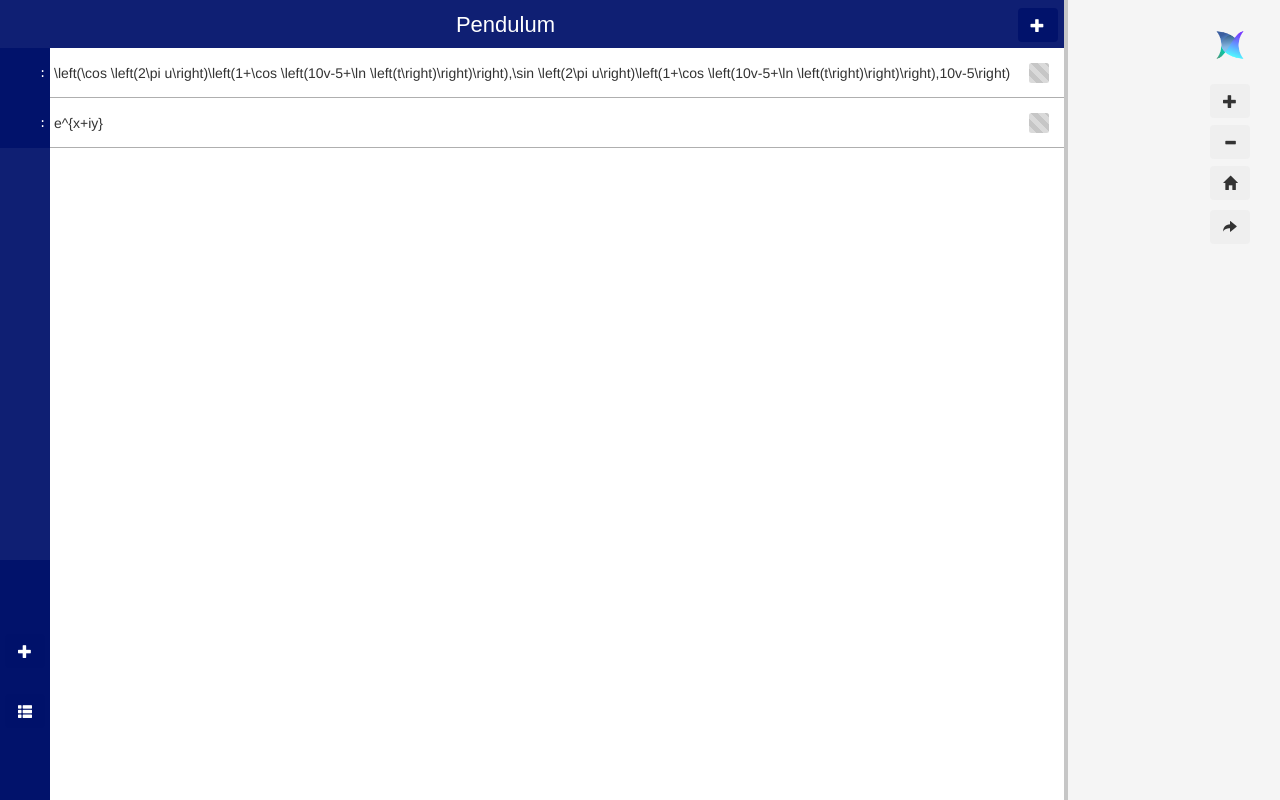
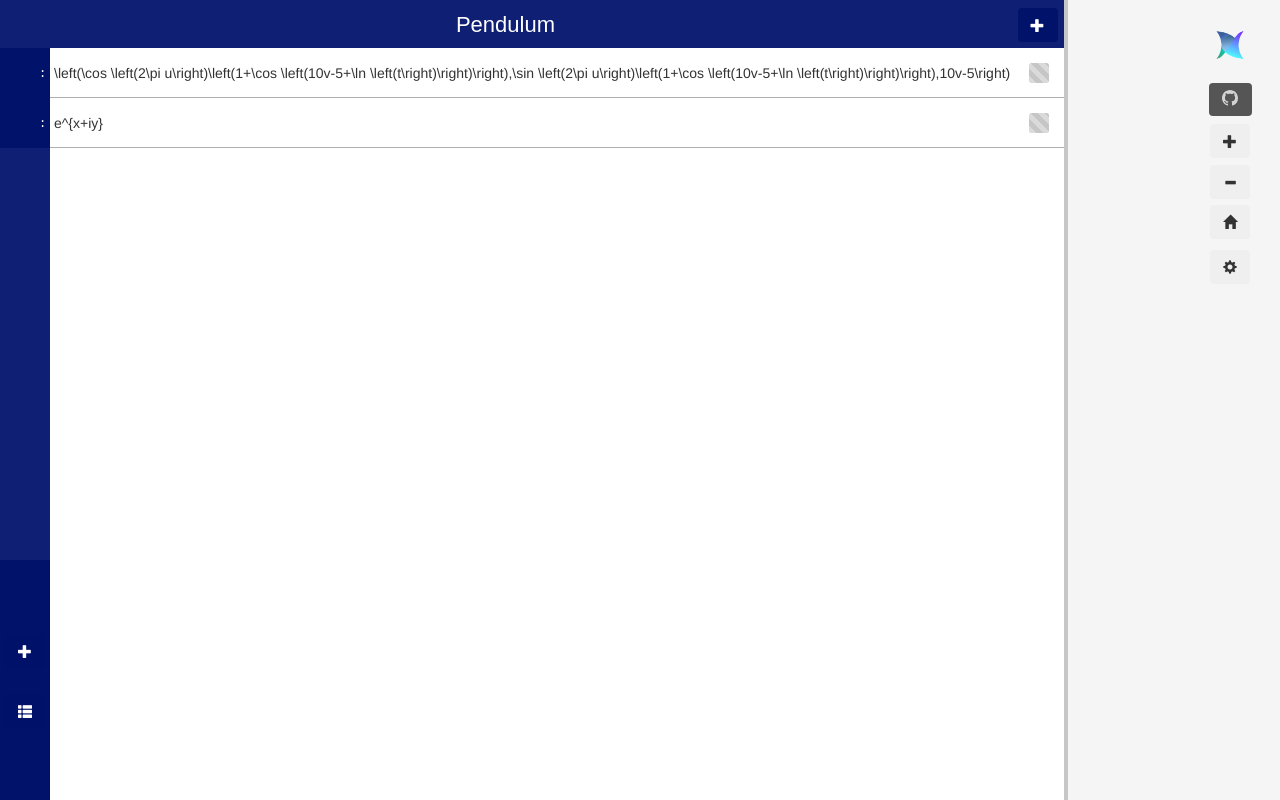
Before and after one commit to jiawei-zhang-a/Pendulum-beta, a website: page src/index.html in a window 1280 px wide. Drawn offline with nearby package versions, Linux system fonts and the light colour scheme; files whose address does not match are found by name; a web font is replaced by a local one.

Commit message:
implement github logo

```diff
--- a/src/index.html
+++ b/src/index.html
@@ -87,10 +87,15 @@
         <div id="utilityPanel">
             <input type="image" id="logo" src="./assets/Cloudnest-pro.png" alt="logo" style="margin-bottom: 10pt;" onclick="window.location.href='http://cloudnest.org'">
             <br>
+            <button id="githubLink" class="btn btn btn-outline-secondary" onclick="window.open('https://github.com/YuelongLi/Pendulum-beta');">
+                <svg xmlns="http://www.w3.org/2000/svg" width="17" height="17" fill="currentColor" class="bi bi-github" viewBox="0 0 17 17">
+                    <path d="M8 0C3.58 0 0 3.58 0 8c0 3.54 2.29 6.53 5.47 7.59.4.07.55-.17.55-.38 0-.19-.01-.82-.01-1.49-2.01.37-2.53-.49-2.69-.94-.09-.23-.48-.94-.82-1.13-.28-.15-.68-.52-.01-.53.63-.01 1.08.58 1.23.82.72 1.21 1.87.87 2.33.66.07-.52.28-.87.51-1.07-1.78-.2-3.64-.89-3.64-3.95 0-.87.31-1.59.82-2.15-.08-.2-.36-1.02.08-2.12 0 0 .67-.21 2.2.82.64-.18 1.32-.27 2-.27.68 0 1.36.09 2 .27 1.53-1.04 2.2-.82 2.2-.82.44 1.1.16 1.92.08 2.12.51.56.82 1.27.82 2.15 0 3.07-1.87 3.75-3.65 3.95.29.25.54.73.54 1.48 0 1.07-.01 1.93-.01 2.2 0 .21.15.46.55.38A8.012 8.012 0 0 0 16 8c0-4.42-3.58-8-8-8z"/>
+                </svg>
+            </button>
             <button id="zoomInBtn" class="btn glyphicon glyphicon-plus" onclick="zoomIn()"></button>
             <button id="zoomOutBtn" class="btn glyphicon glyphicon-minus" onclick="zoomOut()"></button>
             <button id="homeBtn" class="btn glyphicon glyphicon-home" onclick="resetScene()"></button>
-            <button id="graphicsSettings" class="btn glyphicon glyphicon-share-alt" onclick="share()"></button>
+            <button id="graphicsSettings" class="btn glyphicon glyphicon-cog" onclick="share()"></button>
         </div>
     </div>
 </div>
```
